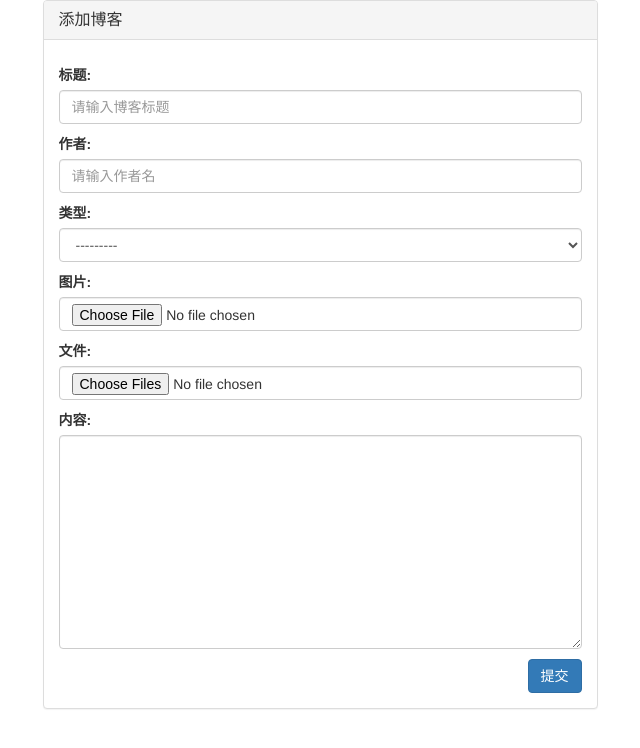
After one commit to wangyushun/mongoblog, a Django app: page /blog/add/ in a window 1280 px wide. The commit adds this page. Shown: the top 748 px of the page, without its empty margins (320-960 px from the left). Run offline with Django 3.2, Linux system fonts and the light colour scheme; data that the repository does not hold is empty; some libraries are stand-ins or nearby versions.

Commit message:
Add blog with ModelForm

```diff
--- /dev/null
+++ b/apps/blog/forms.py
@@ -0,0 +1,20 @@
+from django import forms
+
+from .models import Blog
+
+
+class BlogForm(forms.ModelForm):
+	'''
+	博客表单
+	'''
+	class Meta:
+		model = Blog
+		fields = ['title', 'author', 'category', 'image', 'file', 'content']
+		widgets = {
+			'title': forms.TextInput(attrs={'class': 'form-control', 'placeholder': '请输入博客标题'}),
+			'author': forms.TextInput(attrs={'class': 'form-control', 'placeholder': '请输入作者名'}),
+			'category': forms.Select(attrs={'class': 'form-control'}),
+			'image': forms.FileInput(attrs={'class': 'btn btn-default form-control'}),
+			'file': forms.FileInput(attrs={'class': 'btn btn-default form-control', 'multiple': True}),#多文件上传
+			'content': forms.Textarea(attrs={'cols': 50, 'rows': 10, 'class': 'form-control'}),
+		}
--- a/apps/blog/templates/blog_detail.html
+++ b/apps/blog/templates/blog_detail.html
@@ -20,7 +20,9 @@
 					<p class="unobtrusive-text">{{ blog.add_time }}</p>
 					<hr>
 					<div class="blog-text">
-                        <img src="{{ blog.image.url }}" alt="">
+                        {% if blog.image %}
+                            <img src="{{ blog.image.url }}" alt="img">
+                        {% endif %}
 						<p>{{ blog.content }}</p>
 					</div>
 				</div>
--- a/apps/blog/templates/blogs.html
+++ b/apps/blog/templates/blogs.html
@@ -21,6 +21,7 @@
 						<p class="unobtrusive-text">{{ blog.add_time }}</p>
 					</div>
 				{% endfor %}
+				<a class="btn btn-info" href="{% url 'blog_add' %}">添加博客</a>
 			</div>
 		</div>
 	</div>
--- /dev/null
+++ b/apps/blog/templates/form.html
@@ -0,0 +1,30 @@
+{% extends 'base_blog.html' %}
+
+{% block title %}{{ form_title }}{% endblock %}
+
+{% block boby %}
+    <div class="container">
+        <div class="row">
+            <div class="col-sm-offset-3 col-sm-6">
+                <div class="panel panel-default">
+                    <div class="panel-heading">
+                        <h3 class="panel-title">{{ form_title }}</h3>
+                    </div>
+                    <div class="panel-body">
+                        <form method="POST" action="{{ action_url }}" enctype="multipart/form-data">
+                            {% csrf_token %}
+                            {% for field in form %}
+                                <p class="text-danger">{{ field.errors.as_text }}</p>
+                                {{ field.label_tag }} {{ field }}
+                            {% endfor %}
+                            <p id="tip_text" class="text-danger pull-left">{{ form.non_field_errors.as_text }}</p>
+                            <div class="clearfix"></div>
+                            <button type="submit" class="btn btn-primary pull-right">{{ submit_text }}</button>
+                        </form>
+                        {% block form_extend %}{% endblock %}
+                    </div>
+                </div>
+            </div>
+        </div>
+    </div>
+{% endblock %}
--- a/apps/blog/urls.py
+++ b/apps/blog/urls.py
@@ -5,4 +5,5 @@ from . import views
 urlpatterns = [
     path('', views.BlogListView.as_view(), name='blog_list'),
     path('<int:blog_id>/', views.BlogDetailView.as_view(), name='blog_detail'),
+    path('add/', views.blog_add, name='blog_add')
 ]
--- a/apps/blog/views.py
+++ b/apps/blog/views.py
@@ -1,7 +1,9 @@
-from django.shortcuts import render
+from django.shortcuts import render, redirect, reverse
 from django.views.generic import ListView, DetailView
+from django.views import View
 
 from .models import Blog
+from .forms import BlogForm
 
 # Create your views here.
 
@@ -24,3 +26,25 @@ class BlogDetailView(DetailView):
     template_name = "blog_detail.html"
     context_object_name = "blog"
     pk_url_kwarg = 'blog_id'
+
+
+def blog_add(request):
+    if request.method == 'POST':
+        form = BlogForm(request.POST, request.FILES)
+        if form.is_valid():
+            blog = form.save(commit=True)
+            blog.save()
+            return redirect(reverse('blog_list'))
+    else:
+        form = BlogForm()
+
+    content = {}
+    content['form_title'] = '添加博客'
+    content['submit_text'] = '提交'
+    content['action_url'] = reverse('blog_add')
+    content['form'] = form
+    return render(request, 'form.html', content)
+
+
+class AddBlogView(View):
+    pass
```
